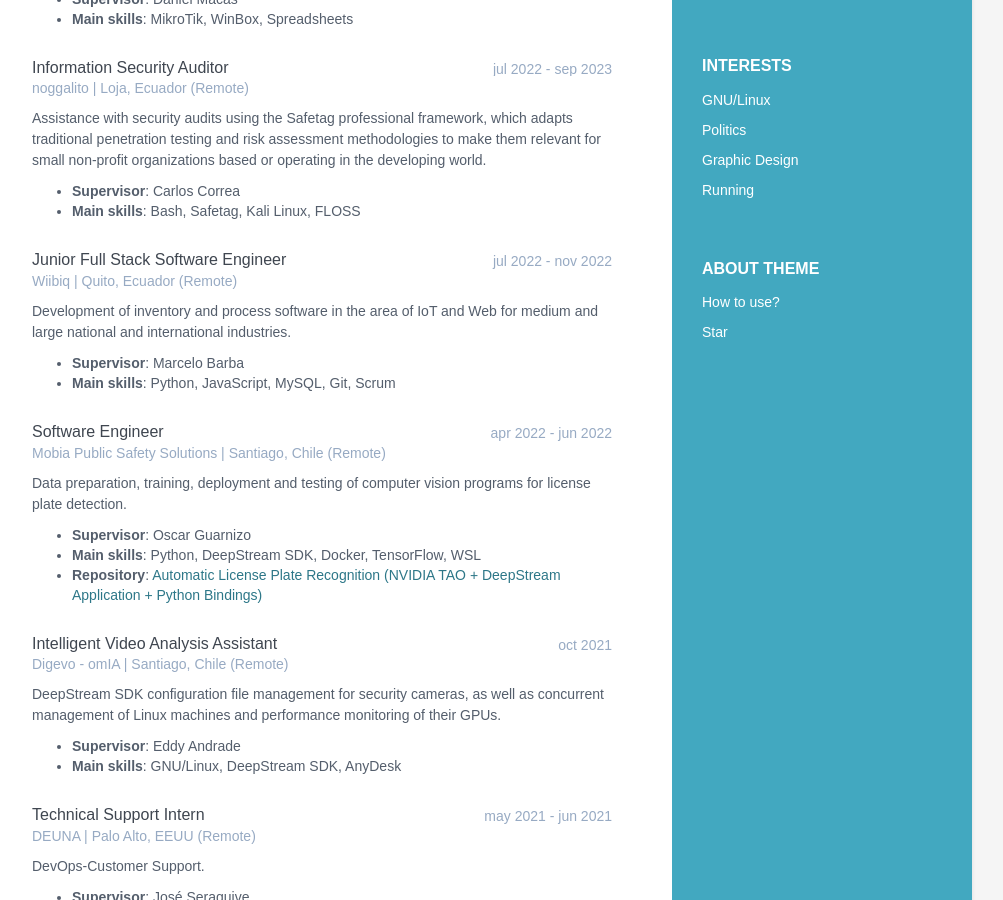
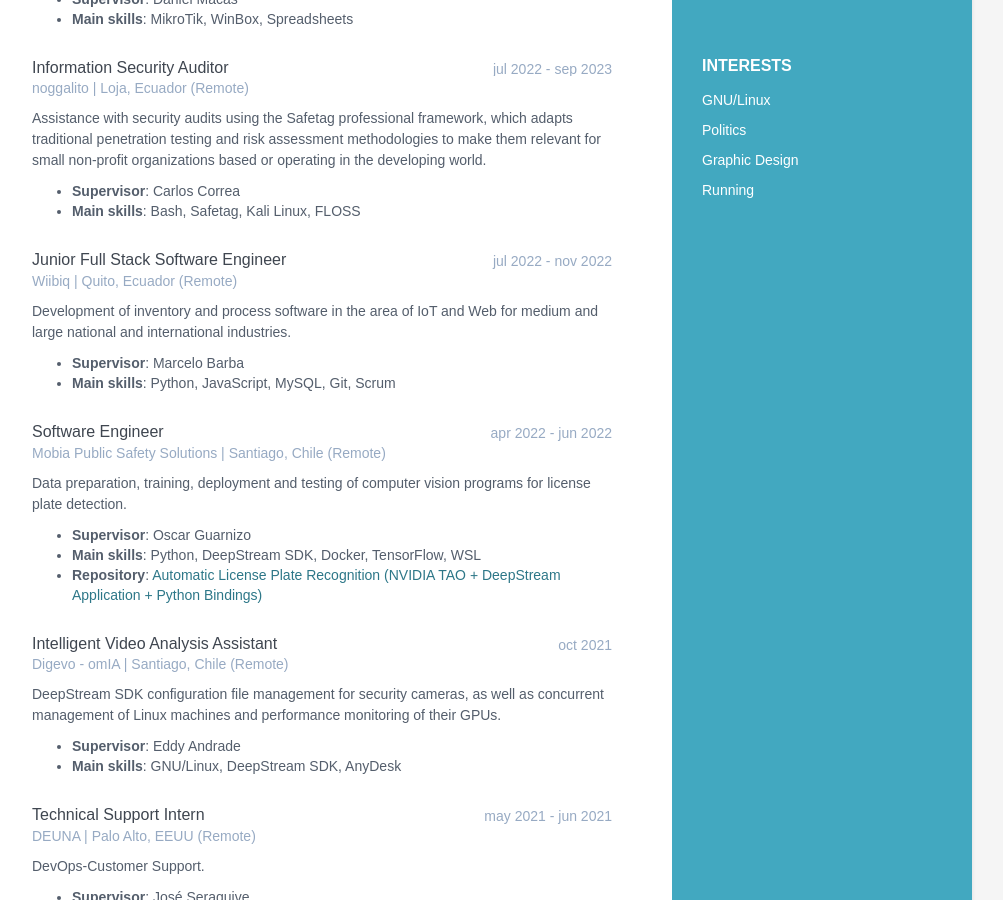
Before and after one commit to pepeleduin/pepeleduin.github.io, a Jekyll site: the page built from index.html, in a window 1280 px wide and 900 px high, scrolled down 809 px. Shown: the whole window, without its empty margins (168-1171 px from the left). Built offline with Jekyll 4.4.1, drawn with Linux system fonts in a browser that asks for light colours.

Commit message:
Hide the links to Webjeda in the right panel (Youtube and GitHub)

```diff
--- a/_includes/about.html
+++ b/_includes/about.html
@@ -1,10 +1,11 @@
 <div class="remove-container container-block">
-  <h2 class="container-block-title">
+  <!-- <h2 class="container-block-title">
     About Theme
   </h2>
   <ul class="list-unstyled interests-list">
     <li><a target="_blank" href="https://www.youtube.com/watch?v=Jnmj1dXDbNk">How to use?</a></li>
      <li><a class="github-button" href="https://github.com/sharu725/online-cv" data-icon="octicon-star" data-show-count="true" aria-label="Star sharu725/online-cv on GitHub">Star</a>
      <script async defer src="https://buttons.github.io/buttons.js"></script>
-  </ul>
-</div><!--//About-->
+  </ul> -->
+</div>
+<!--//About-->
```
